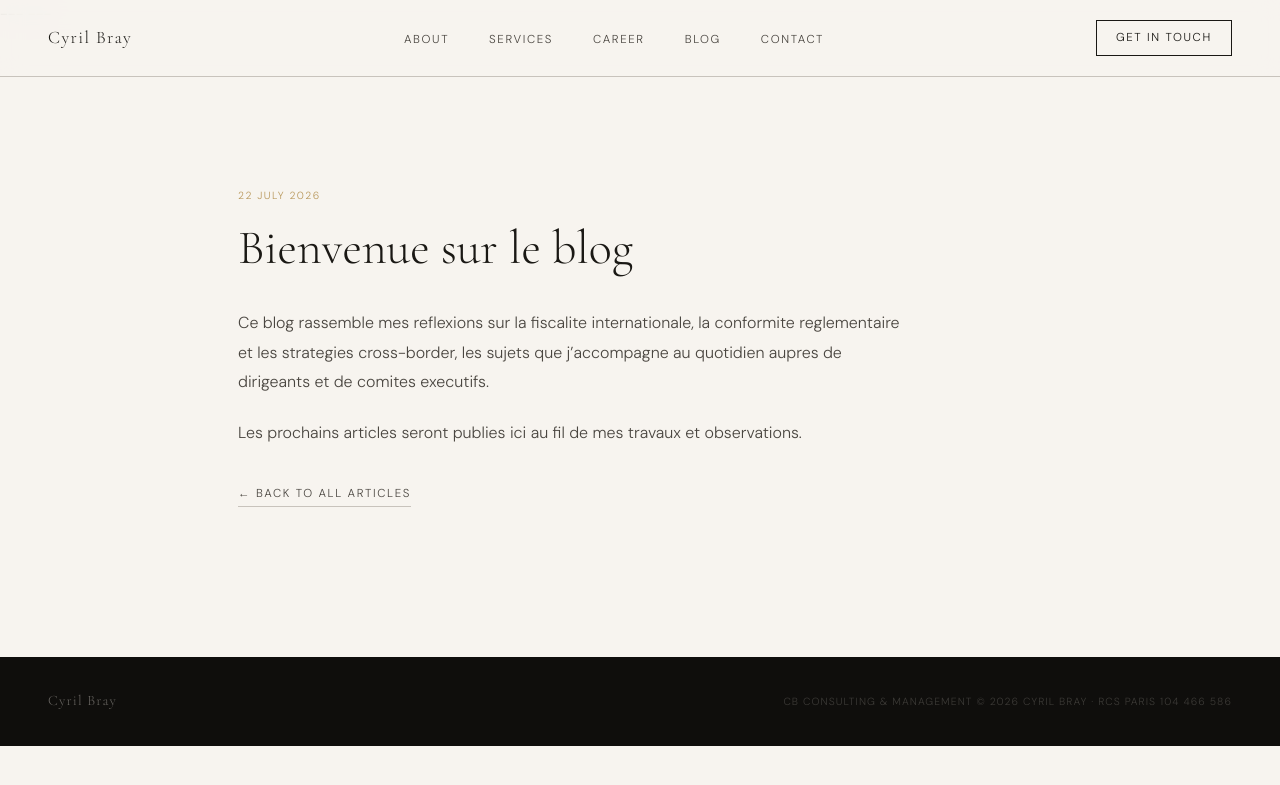
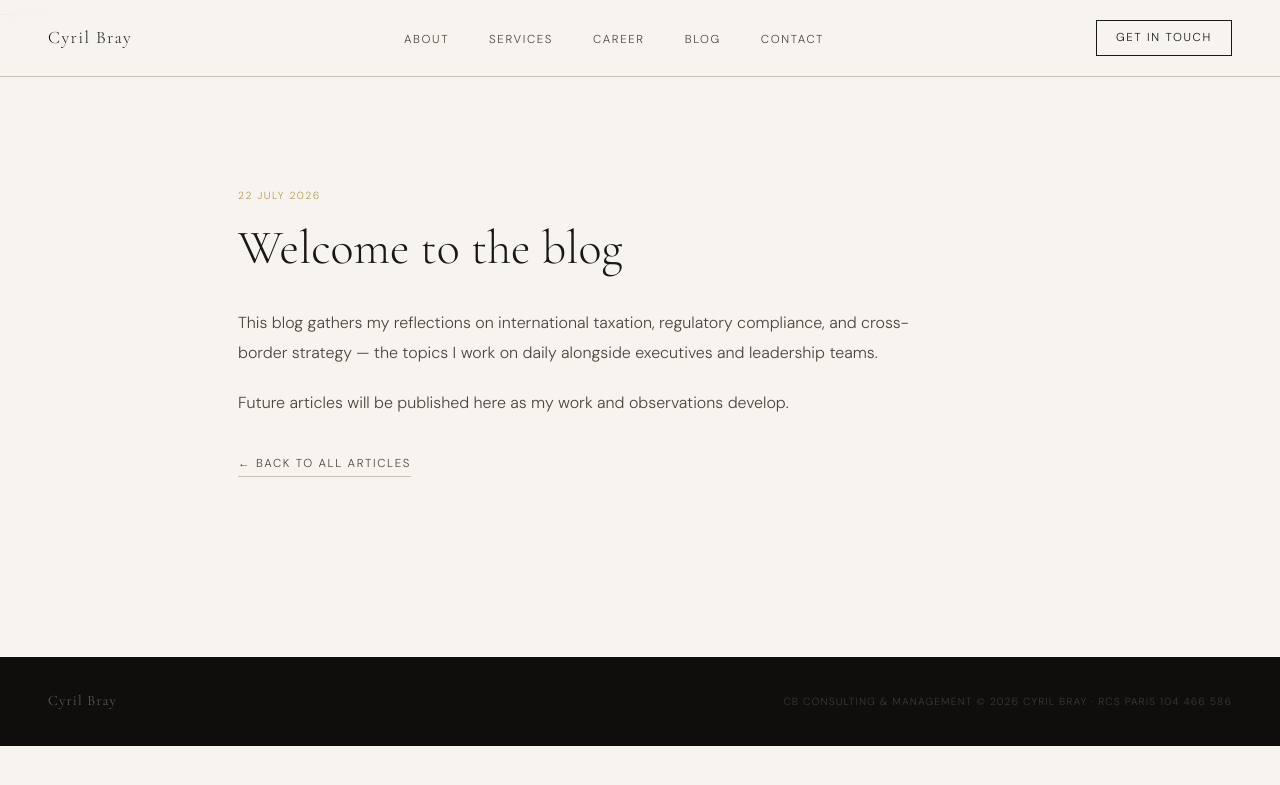
Before and after one commit to cyril408/cyril408.github.io, a Jekyll site: the page built from _posts/2026-07-22-bienvenue-sur-le-blog.md, in a window 1280 px wide. Shown: the top 785 px of the page. Built offline with Jekyll 4.4.1, drawn with Linux system fonts in a browser that asks for light colours.

Commit message:
Update 2026-07-22-bienvenue-sur-le-blog.md

```diff
--- a/_posts/2026-07-22-bienvenue-sur-le-blog.md
+++ b/_posts/2026-07-22-bienvenue-sur-le-blog.md
@@ -1,10 +1,10 @@
 ---
 layout: post
-title: "Bienvenue sur le blog"
+title: "Welcome to the blog"
 date: 2026-07-22
-excerpt: "Premier article : pourquoi ce blog, et ce que vous y trouverez."
+excerpt: "First post: why this blog, and what you'll find here."
 ---
 
-Ce blog rassemble mes reflexions sur la fiscalite internationale, la conformite reglementaire et les strategies cross-border, les sujets que j'accompagne au quotidien aupres de dirigeants et de comites executifs.
+This blog gathers my reflections on international taxation, regulatory compliance, and cross-border strategy — the topics I work on daily alongside executives and leadership teams.
 
-Les prochains articles seront publies ici au fil de mes travaux et observations.
+Future articles will be published here as my work and observations develop.
```
